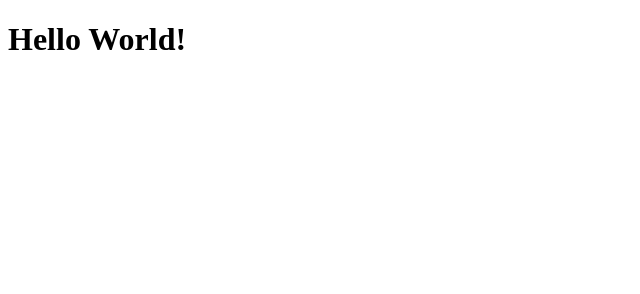
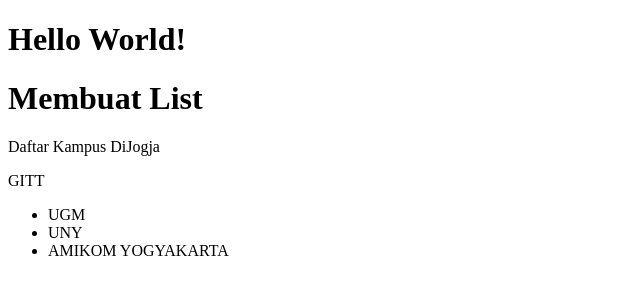
Before and after one commit to ziyaaapookie/pw_praktikum_2, a plain HTML site: page index.html in a window 1280 px wide. Shown: the whole page, without its empty margins (0-640 px from the left). Drawn offline with Linux system fonts and the light colour scheme.

Commit message:
Menambahkan Isi HTML

```diff
--- a/index.html
+++ b/index.html
@@ -7,5 +7,12 @@
 </head>
 <body>
     <h1>Hello World!</h1>
+    <h1>Membuat List</h1>
+    <p>Daftar Kampus DiJogja</p>GITT
+    <ul>
+        <li>UGM</li>
+        <li>UNY</li>
+        <li>AMIKOM YOGYAKARTA</li>
+    </ul>
 </body>
 </html>
```
